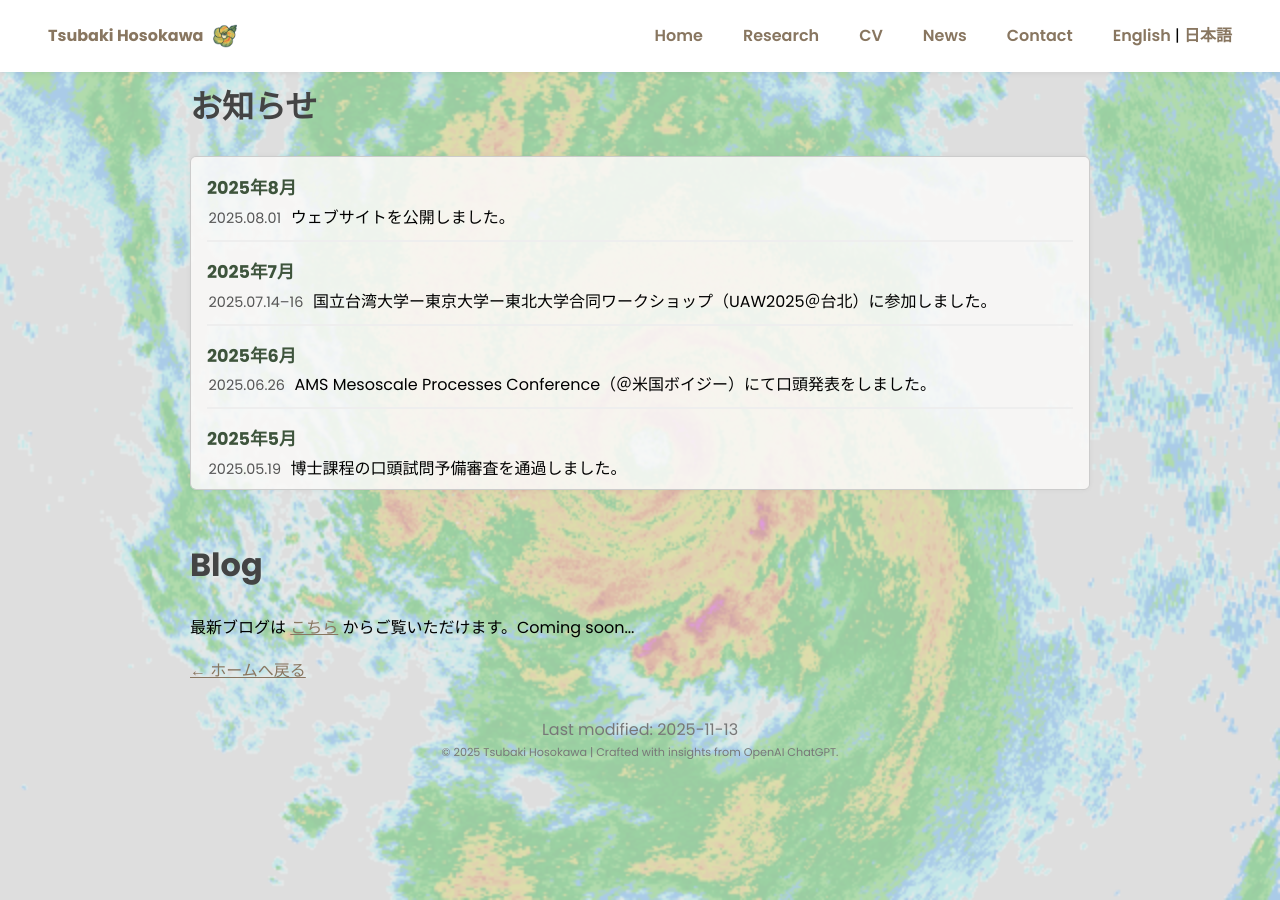
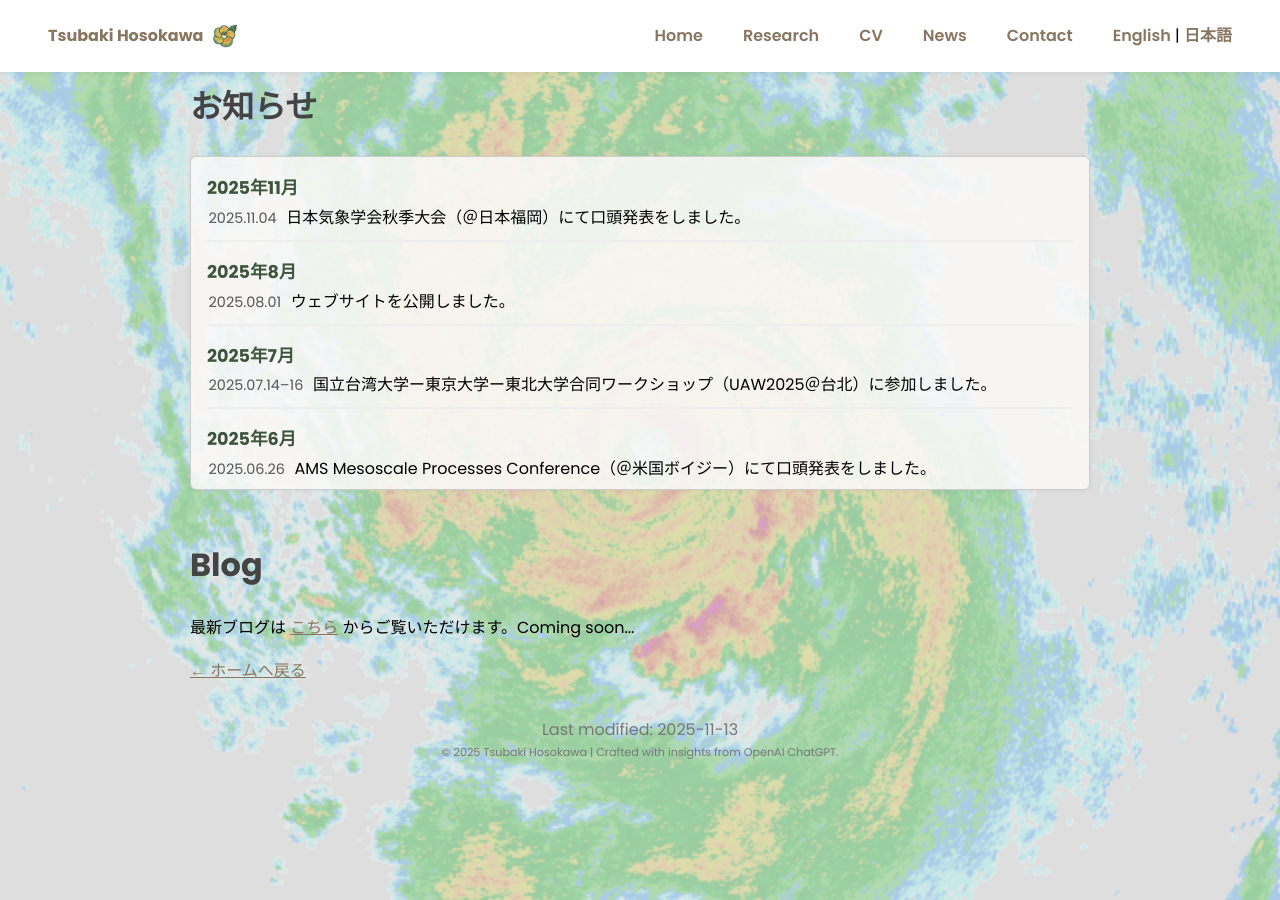
Before and after one commit to tsubakih07/tsubaki_homepage, a Jekyll site: the page built from news_ja.html, in a window 1280 px wide. Built offline with Jekyll 4.4.1, drawn with Linux system fonts in a browser that asks for light colours.

Commit message:
added conference attendance info

```diff
--- a/_data/cv.yml
+++ b/_data/cv.yml
@@ -23,6 +23,7 @@
   title: Conference Presentations
   ordered: true
   items:
+    - "MSJ Fall Meeting, Fukuoka, Japan, 2025 (Oral)"
     - "AMS 21st Conference on Mesoscale Processes, Boise, ID, USA, 2025 (Oral)"
     - "AMS 21st Mountain Meteorology Conference, Boise, ID, USA, 2024 (Oral)"
     - "AOGS2024 Annual Meeting, Pyeongchang, South Korea, 2024 (Oral)"
--- a/_data/cv_ja.yml
+++ b/_data/cv_ja.yml
@@ -23,6 +23,7 @@
   title: 学会発表
   ordered: true
   items:
+    - 日本気象学会秋季大会（日本福岡、2025、口頭）
     - AMS 21st Conference on Mesoscale Processes（米国ボイシ、2025、口頭）
     - AMS 21st Mountain Meteorology Conference（米国ボイシ、2024、口頭）
     - AOGS2024 Annual Meeting（韓国平昌、2024、口頭）
--- a/_data/news.yml
+++ b/_data/news.yml
@@ -1,3 +1,8 @@
+- month: November 2025
+  items:
+    - date: 2025.11.04
+      text: Oral presentation at MSJ Fall Meeting, Fukuoka, Japan.
+
 - month: August 2025
   items:
     - date: 2025.08.01
--- a/_data/news_ja.yml
+++ b/_data/news_ja.yml
@@ -1,3 +1,8 @@
+- month: 2025年11月
+  items:
+    - date: 2025.11.04
+      text: 日本気象学会秋季大会（＠日本福岡）にて口頭発表をしました。
+
 - month: 2025年8月
   items:
     - date: 2025.08.01
```
